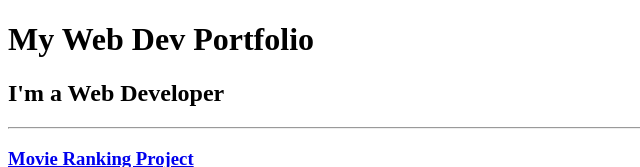
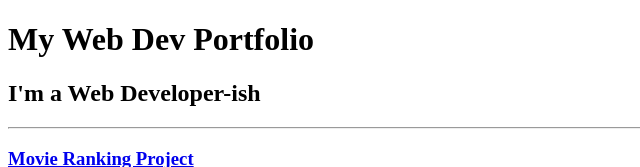
Before and after one commit to ExpiredSeaweed/html-portfolio, a plain HTML site: page index.html in a window 1280 px wide. Shown: the top 167 px of the page, 0-640 px from the left. Drawn offline with Linux system fonts and the light colour scheme.

Commit message:
Update index.html

```diff
--- a/index.html
+++ b/index.html
@@ -9,7 +9,7 @@
 
 <body>
     <h1>My Web Dev Portfolio</h1>
-        <h2>I'm a Web Developer</h2>
+        <h2>I'm a Web Developer-ish</h2>
         <hr />
             <h3>
                 <a href="./public/movie-ranking.html">Movie Ranking Project
```
